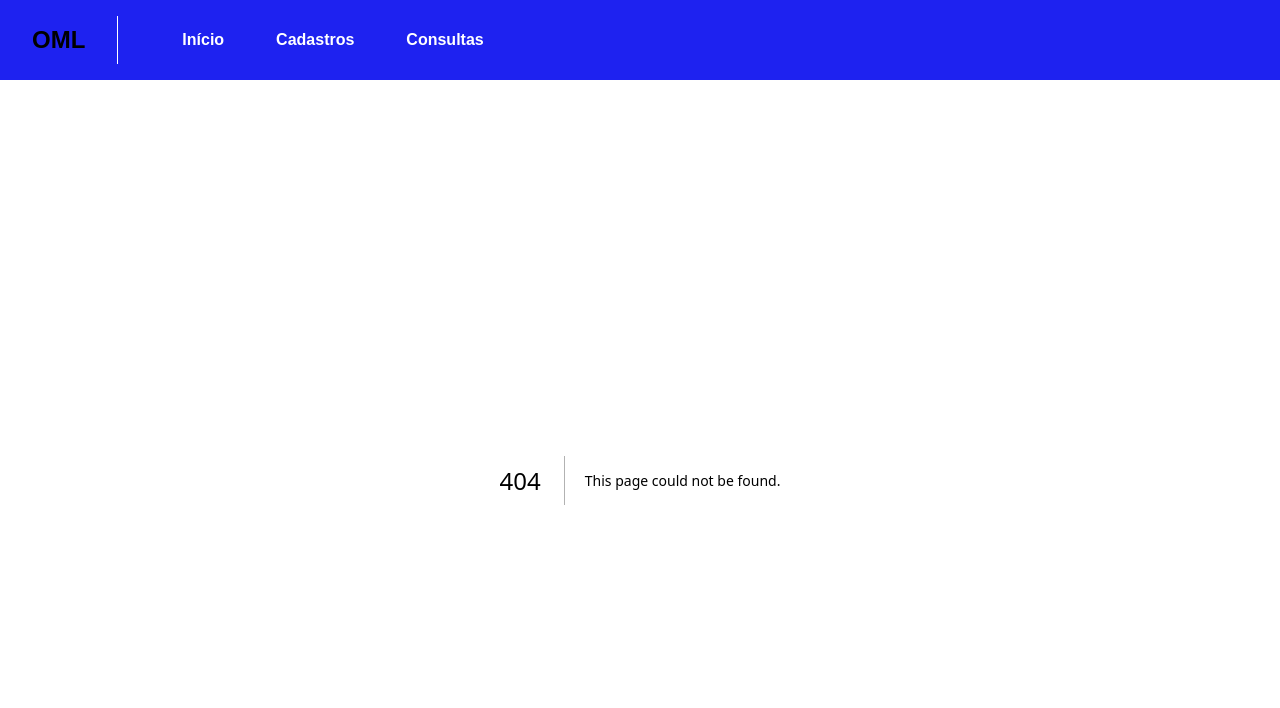
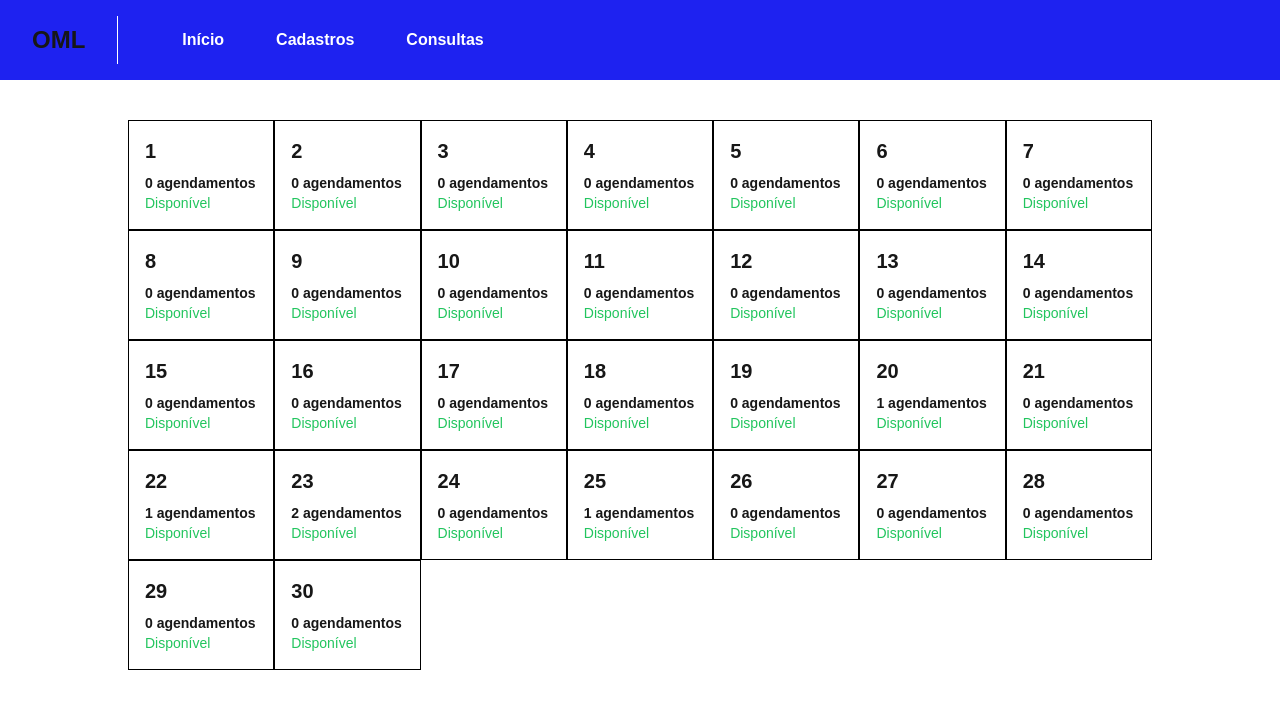
Before and after one commit to joaovitormgv/OML-Clinica-frontend, a Next.js app: page /pages/consultas/autorizados/calendario in a window 1280 px wide. Before the commit this address had no page. Shown: the top 708 px of the page. Built offline with nearby package versions, Linux system fonts and the light colour scheme.

Commit message:
feat: add CalendarPage

```diff
--- a/src/app/components/mostrador/mostrador.tsx
+++ b/src/app/components/mostrador/mostrador.tsx
@@ -42,10 +42,10 @@ const Mostrador: React.FC<MostradorProps> = ({ dados }) => {
 
             {/* Botões de Remarcar e Cancelar */}
             <div className="flex flex-col items-end space-y-2">
-              <button className="bg-blue-500 text-white px-4 py-2 rounded-lg hover:bg-blue-600">
+              <button className="text-black font-semibold px-2 py-1 rounded-lg hover:bg-blue-500">
                 Remarcar
               </button>
-              <button className="bg-red-500 text-white px-4 py-2 rounded-lg hover:bg-red-600">
+              <button className="text-black font-semibold px-2 py-1 rounded-lg hover:bg-red-500">
                 Cancelar
               </button>
             </div>
--- /dev/null
+++ b/src/app/pages/consultas/autorizados/calendario/page.tsx
@@ -0,0 +1,128 @@
+"use client";
+import React, { useState } from "react";
+import Mostrador from "@/app/components/mostrador/mostrador";
+
+// Exemplo de dados de consultas
+const initialAppointments = [
+  { day: 20, doctor: "Dr. João", patient: "Ana Silva", time: "14:00" },
+  { day: 22, doctor: "Dra. Maria", patient: "Carlos Souza", time: "10:00" },
+  { day: 23, doctor: "Dr. Pedro", patient: "Lucas Lima", time: "11:30" },
+  { day: 23, doctor: "Dr. Pedro", patient: "Bruna Carvalho", time: "15:00" },
+  { day: 25, doctor: "Dra. Maria", patient: "Lucas Lima", time: "09:00" },
+];
+
+const AdminCalendarPage = () => {
+  const [selectedDay, setSelectedDay] = useState<number | null>(null);
+  const [appointments, setAppointments] = useState(initialAppointments);
+  const [showNewAppointmentForm, setShowNewAppointmentForm] = useState(false);
+
+  // Função para contar o número de agendamentos por dia
+  const getAppointmentCount = (day: number) => {
+    return appointments.filter((app) => app.day === day).length;
+  };
+
+  // Função para verificar se ainda há horários disponíveis
+  const isAvailable = (day: number) => {
+    const count = getAppointmentCount(day);
+    return count < 5; // Considera até 5 consultas por dia como disponíveis
+  };
+
+  // Função para adicionar nova consulta
+  const addAppointment = (doctor: string, patient: string, time: string) => {
+    if (selectedDay) {
+      setAppointments([
+        ...appointments,
+        { day: selectedDay, doctor, patient, time },
+      ]);
+      setShowNewAppointmentForm(false); // Fecha o formulário após agendar
+    }
+  };
+
+  return (
+    <div className="w-full h-screen flex flex-col items-center">
+      {/* Calendário ocupando a tela toda */}
+      <div className="grid grid-cols-7 w-full max-w-5xl mt-10">
+        {Array.from({ length: 30 }, (_, index) => {
+          const day = index + 1;
+          return (
+            <div
+              key={day}
+              className={`p-4 border border-black text-left cursor-pointer ${
+                selectedDay === day ? "bg-blue-100" : "bg-white"
+              }`}
+              onClick={() => setSelectedDay(day)}
+            >
+              <p className="font-bold text-left text-xl">{day}</p>
+              <p className="text-sm mt-2 font-semibold">
+                {getAppointmentCount(day)} agendamentos
+              </p>
+              <p
+                className={`${
+                  isAvailable(day) ? "text-green-500" : "text-red-500"
+                } text-sm`}
+              >
+                {isAvailable(day) ? "Disponível" : "Indisponível"}
+              </p>
+            </div>
+          );
+        })}
+      </div>
+
+      {/* Sidebar abaixo do calendário */}
+      {selectedDay && (
+        <div className="w-full max-w-5xl h-auto mt-6 p-4">
+          <button
+            onClick={() => setShowNewAppointmentForm(true)}
+            className="bg-blue-700 text-white py-2 px-4 rounded hover:bg-blue-600 mb-4"
+          >
+            Agendar nova consulta
+          </button>
+
+          {/* Formulário para adicionar consulta */}
+          {showNewAppointmentForm && (
+            <div className="flex flex-col mb-4">
+              <input
+                type="text"
+                placeholder="Nome do Médico"
+                className="px-2 py-2 border-2 border-blue-700 rounded-lg mb-2"
+              />
+              <input
+                type="text"
+                placeholder="Nome do Paciente"
+                className="px-2 py-2 border-2 border-blue-700 rounded-lg mb-2"
+              />
+              <input
+                type="time"
+                className="px-2 py-2 border-2 border-blue-700 rounded-lg mb-2"
+              />
+              <button
+                onClick={() =>
+                  addAppointment("Nome do Médico", "Nome do Paciente", "14:00")
+                }
+                className="bg-blue-700 text-white py-2 px-4 rounded hover:bg-blue-600"
+              >
+                Confirmar
+              </button>
+            </div>
+          )}
+
+          {/* Consultas do dia com limite de altura e rolagem */}
+          <div className="max-h-60 overflow-y-auto mb-10">
+            <Mostrador
+              dados={appointments
+                .filter((app) => app.day === selectedDay)
+                .map((app) => ({
+                  medico: app.doctor,
+                  paciente: app.patient,
+                  data: `${app.day}/09/2024`, // Ajuste conforme necessário para exibir o mês/ano corretamente
+                  horario: app.time,
+                }))}
+            />
+          </div>
+        </div>
+      )}
+    </div>
+  );
+};
+
+export default AdminCalendarPage;
```
